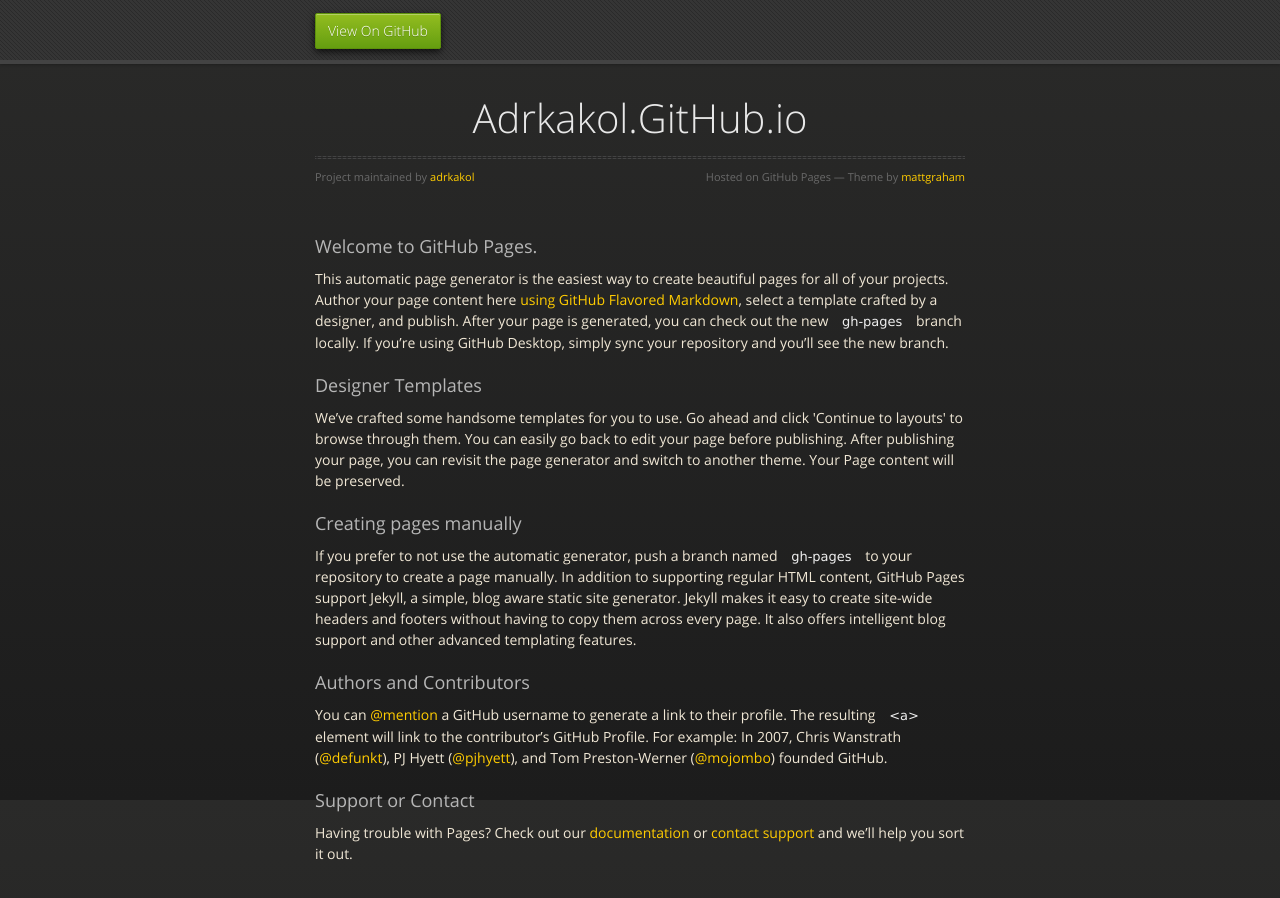
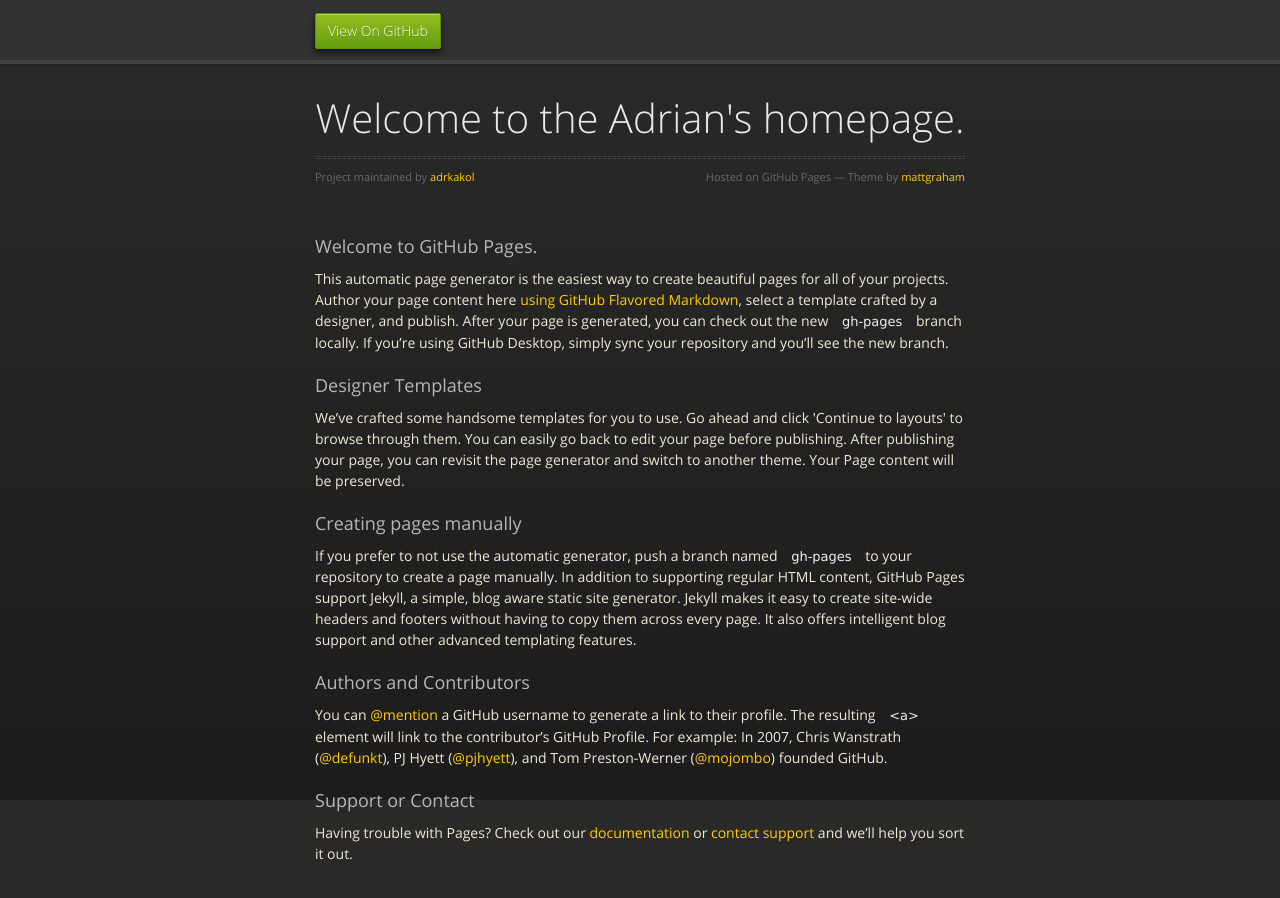
Before and after one commit to adrkakol/adrkakol.github.io, a plain HTML site: page index.html in a window 1280 px wide. Drawn offline with nearby package versions, Linux system fonts and the light colour scheme.

Commit message:
Update index.html

```diff
--- a/index.html
+++ b/index.html
@@ -28,7 +28,7 @@
 
       <section>
         <div id="title">
-          <h1>Adrkakol.GitHub.io</h1>
+          <h1>Welcome to the Adrian's homepage.</h1>
           <p></p>
           <hr>
           <span class="credits left">Project maintained by <a href="https://github.com/adrkakol">adrkakol</a></span>
```
